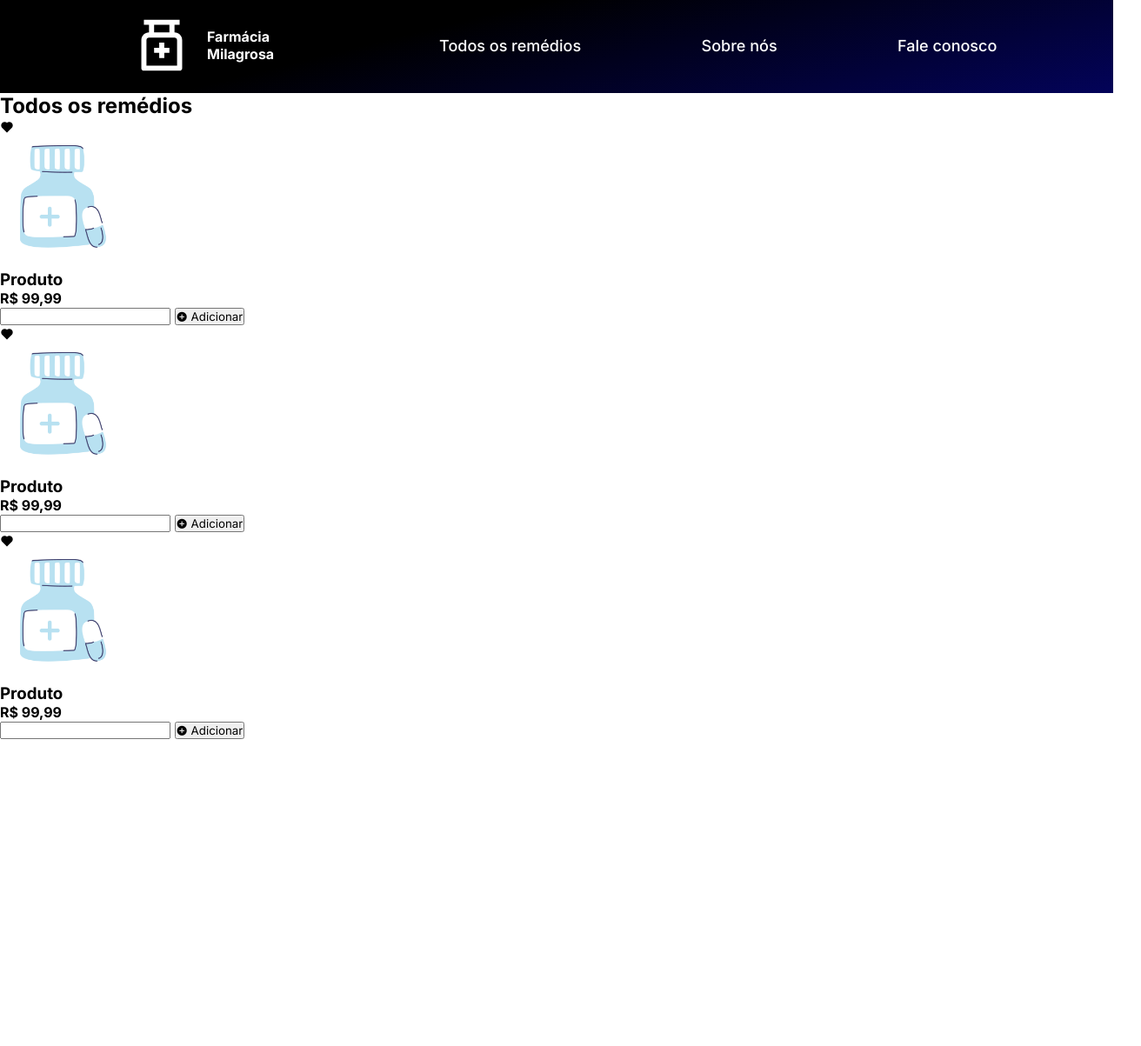
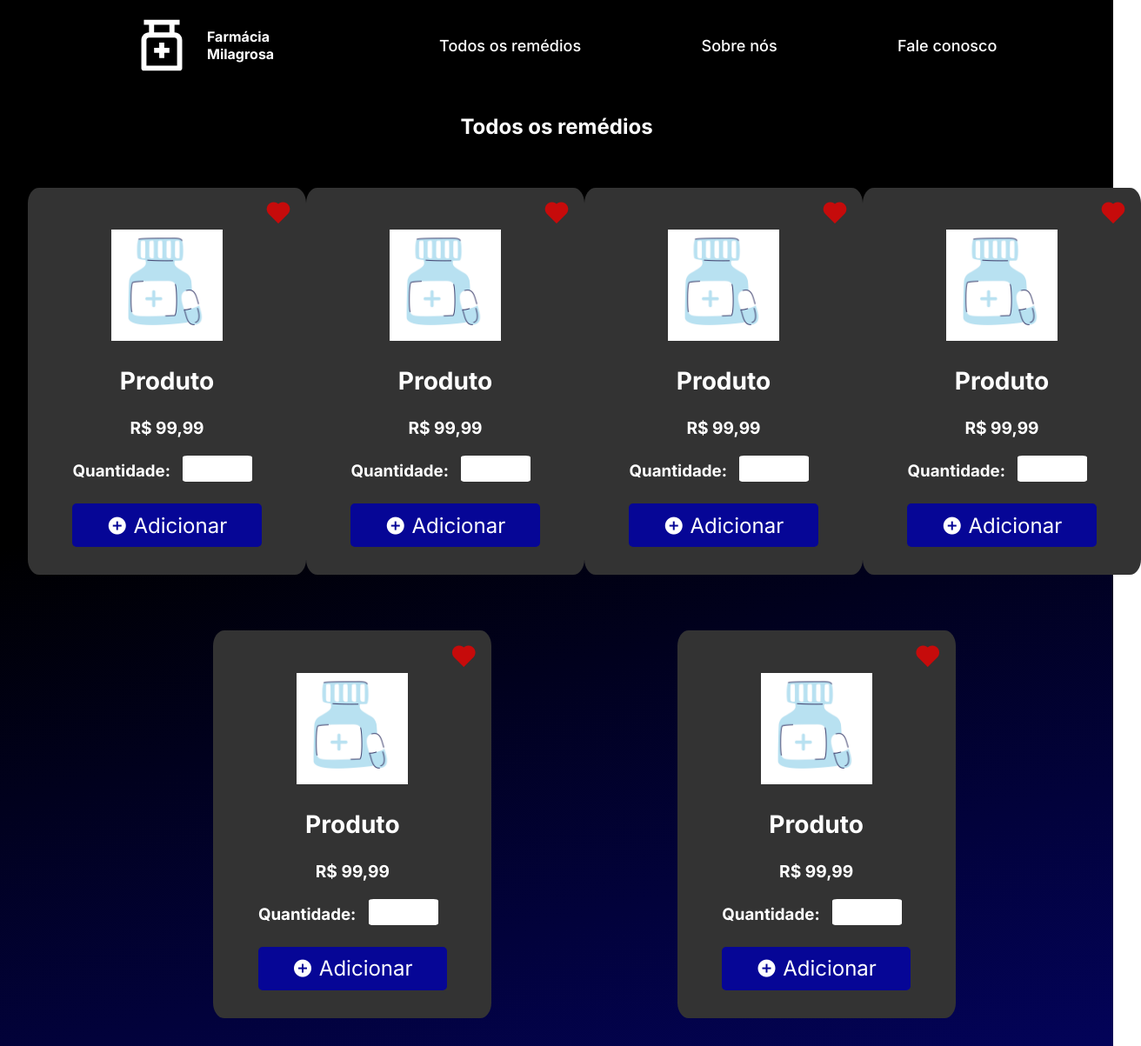
Before and after one commit to marcelojunqueirat/M1-LISTA1, a plain HTML site: page v1HtmlECss/index.html in a window 1280 px wide. Shown: the part 2-1205 px from the top of the page at 87% size, 1312 px wide, since content can reach past the window. Before the commit the page ends 852 px from the top, so only its background shows below. Drawn offline with nearby package versions, Linux system fonts and the light colour scheme.

Commit message:
[M1S03] Ex 6

```diff
--- a/v1HtmlECss/index.html
+++ b/v1HtmlECss/index.html
@@ -41,44 +41,130 @@
       <ul>
 
         <li>
-          <div class="card">
-            <p><i class="ri-heart-fill"></i></p>
-            <img width="150" src="./images/remedio.png" alt="Imagem de medicamento">
+          <div class="cartao">
+            <div class="coracao">
+              <i class="ri-heart-fill"></i>
+            </div>
+            <img src="./images/remedio.png" alt="Imagem de medicamento">
+            <div class="produto">
               <h3>Produto</h3>
+            </div>
+            <div class="valor">
               <h4>R&#36; 99,99</h4>
+            </div>
+            <h3>Quantidade:
               <input type="number">
-            <button>
+            </h3>
+            <button class="botao-adicionar">
               <i class="ri-add-circle-fill"></i> Adicionar
             </button>
           </div>
         </li>
 
         <li>
-          <div class="card">
-            <p><i class="ri-heart-fill"></i></p>
-            <img width="150" src="./images/remedio.png" alt="Imagem de medicamento">
+          <div class="cartao">
+            <div class="coracao">
+              <i class="ri-heart-fill"></i>
+            </div>
+            <img src="./images/remedio.png" alt="Imagem de medicamento">
+            <div class="produto">
               <h3>Produto</h3>
+            </div>
+            <div class="valor">
               <h4>R&#36; 99,99</h4>
+            </div>
+            <h3>Quantidade:
               <input type="number">
-            <button>
+            </h3>
+            <button class="botao-adicionar">
               <i class="ri-add-circle-fill"></i> Adicionar
             </button>
           </div>
         </li>
 
         <li>
-          <div class="card">
-            <p><i class="ri-heart-fill"></i></p>
-            <img width="150" src="./images/remedio.png" alt="Imagem de medicamento">
+          <div class="cartao">
+            <div class="coracao">
+              <i class="ri-heart-fill"></i>
+            </div>
+            <img src="./images/remedio.png" alt="Imagem de medicamento">
+            <div class="produto">
               <h3>Produto</h3>
+            </div>
+            <div class="valor">
               <h4>R&#36; 99,99</h4>
+            </div>
+            <h3>Quantidade:
               <input type="number">
-            <button>
+            </h3>
+            <button class="botao-adicionar">
               <i class="ri-add-circle-fill"></i> Adicionar
             </button>
           </div>
         </li>
 
+        <li>
+          <div class="cartao">
+            <div class="coracao">
+              <i class="ri-heart-fill"></i>
+            </div>
+            <img src="./images/remedio.png" alt="Imagem de medicamento">
+            <div class="produto">
+              <h3>Produto</h3>
+            </div>
+            <div class="valor">
+              <h4>R&#36; 99,99</h4>
+            </div>
+            <h3>Quantidade:
+              <input type="number">
+            </h3>
+            <button class="botao-adicionar">
+              <i class="ri-add-circle-fill"></i> Adicionar
+            </button>
+          </div>
+        </li>
+
+        <li>
+          <div class="cartao">
+            <div class="coracao">
+              <i class="ri-heart-fill"></i>
+            </div>
+            <img src="./images/remedio.png" alt="Imagem de medicamento">
+            <div class="produto">
+              <h3>Produto</h3>
+            </div>
+            <div class="valor">
+              <h4>R&#36; 99,99</h4>
+            </div>
+            <h3>Quantidade:
+              <input type="number">
+            </h3>
+            <button class="botao-adicionar">
+              <i class="ri-add-circle-fill"></i> Adicionar
+            </button>
+          </div>
+        </li>
+
+        <li>
+          <div class="cartao">
+            <div class="coracao">
+              <i class="ri-heart-fill"></i>
+            </div>
+            <img src="./images/remedio.png" alt="Imagem de medicamento">
+            <div class="produto">
+              <h3>Produto</h3>
+            </div>
+            <div class="valor">
+              <h4>R&#36; 99,99</h4>
+            </div>
+            <h3>Quantidade:
+              <input type="number">
+            </h3>
+            <button class="botao-adicionar">
+              <i class="ri-add-circle-fill"></i> Adicionar
+            </button>
+          </div>
+        </li>
 
       </ul>
     </section>
--- a/v1HtmlECss/style.css
+++ b/v1HtmlECss/style.css
@@ -5,15 +5,21 @@
   margin: 0;
   padding: 0;
   box-sizing: border-box;
+  color: #FFFFFF;
+  /* border: 1px solid red; */
 }
 
 header {
+  background-color: #000000;
+}
+
+.container {
   background: rgb(0,0,0);
   background: linear-gradient(166deg, rgba(0,0,0,1) 37%, rgba(3,3,89,1) 100%);
 }
 
 nav * {
-  color: #FFFFFF;
+
   font-weight: 500;
   font-size: large;
 
@@ -58,6 +64,90 @@ ul {
   list-style: none;
 }
 
+h2 {
+  text-align: center;
+  margin: 1.5rem;
+}
+
+.container {
+  display: flex;
+  justify-content: center;
+}
+.container ul {
+  display: flex;
+  flex-wrap: wrap;
+  justify-content: space-evenly;
+}
+
+.cartao {
+  background-color: #333;
+  text-align: center;
+  width: 25vw;
+  margin: 10%;
+  padding-bottom: 10%;
+  border-radius: 4%;
+}
+
+.cartao img {
+  width: 40%;
+}
+
+.coracao {
+  font-size: xx-large;
+  text-align: end;
+  padding-right: 5%;
+  padding-top: 3%;
+}
+
+.ri-heart-fill {
+  color: rgb(198, 11, 11);
+}
+
+.ri-heart-fill:hover {
+  color: rgb(255, 0, 0);
+  box-shadow: 0px 0px 141px 20px rgba(255,13,13,1);
+}
+
+.produto{
+  font-size: x-large;
+  margin: 25px;
+}
+
+.valor {
+  font-size: larger;
+  margin: 10px;
+}
+
+
+input[type="number"] {
+  font-size: larger;
+  background-color: #FFFFFF;
+  width: 25%;
+  height: 30px;
+  margin: 10px;
+  border: transparent;
+  border-radius: 7%;
+  text-align: right;
+  color: #000000;
+}
+
+.botao-adicionar {
+  margin-top: 15px;
+  width: 68%;
+  height: 50px;
+  background-color: #060696;
+  border: none;
+  border-radius: 5px;
+  font-size: x-large;
+}
+
+.botao-adicionar:hover {
+  background-color: #1212f0;
+  transform: scale(1.1);
+  transition: transform .3s;
+  box-shadow: 10px 10px 65px 2px rgba(3,3,89,1);
+}
+
 label {
   display: block;
 }
```
Lines whose indentation alone changed are shown as unchanged.
